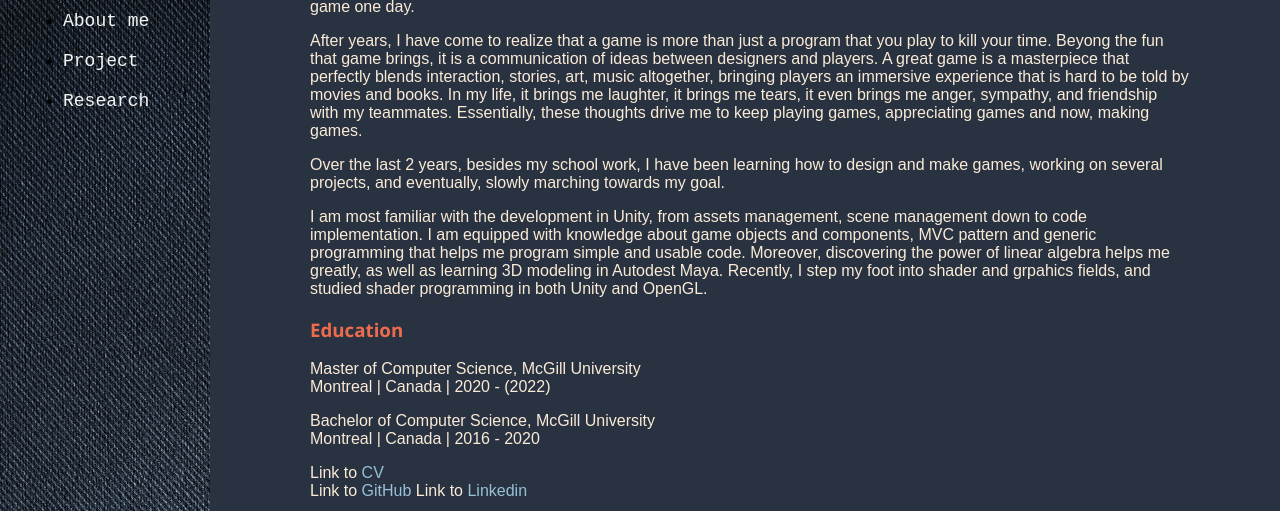
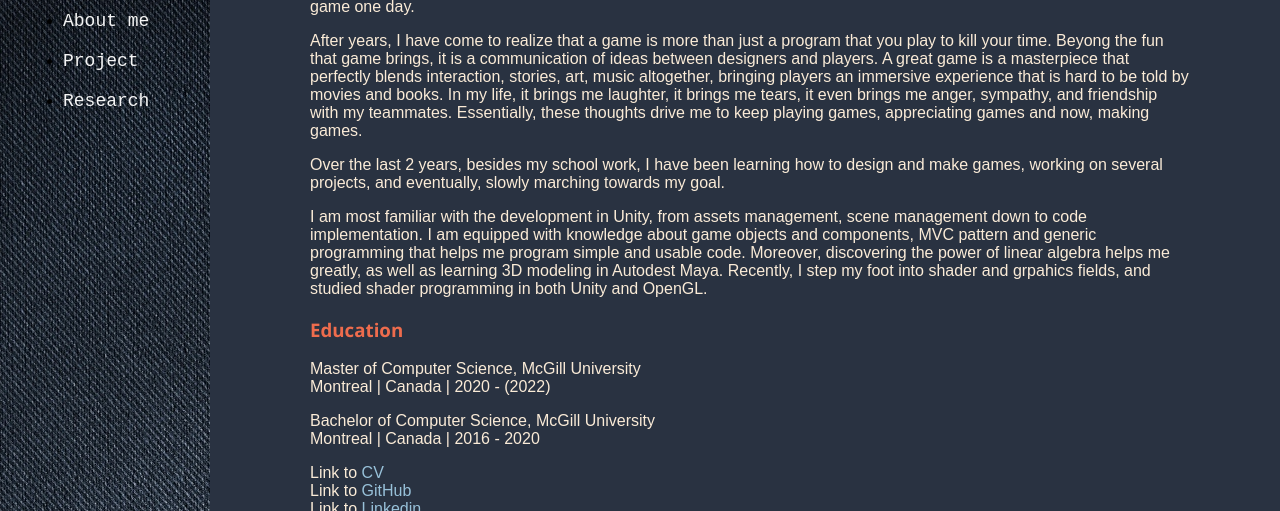
Before and after one commit to gjtqiyue/gjtqiyue.github.io, a plain HTML site: page index.html in a window 1280 px wide. Shown: the part 289-800 px from the top of the page. Drawn offline with nearby package versions, Linux system fonts and the light colour scheme.

Commit message:
index page

```diff
--- a/index.html
+++ b/index.html
@@ -79,7 +79,7 @@
                             </p>
                             <p>
                             Link to <a href="https://drive.google.com/file/d/1Um0ew6kg2esQl8OvewwsbRWNJofumK3S/view?usp=sharing">CV</a><br>
-                            Link to <a href="https://github.com/gjtqiyue/">GitHub</a>
+                            Link to <a href="https://github.com/gjtqiyue/">GitHub</a><br>
                             Link to <a href="https://linkedin.com/in/lancer-guo-840298127/">Linkedin</a>
                             </p>
                         </div>
```
